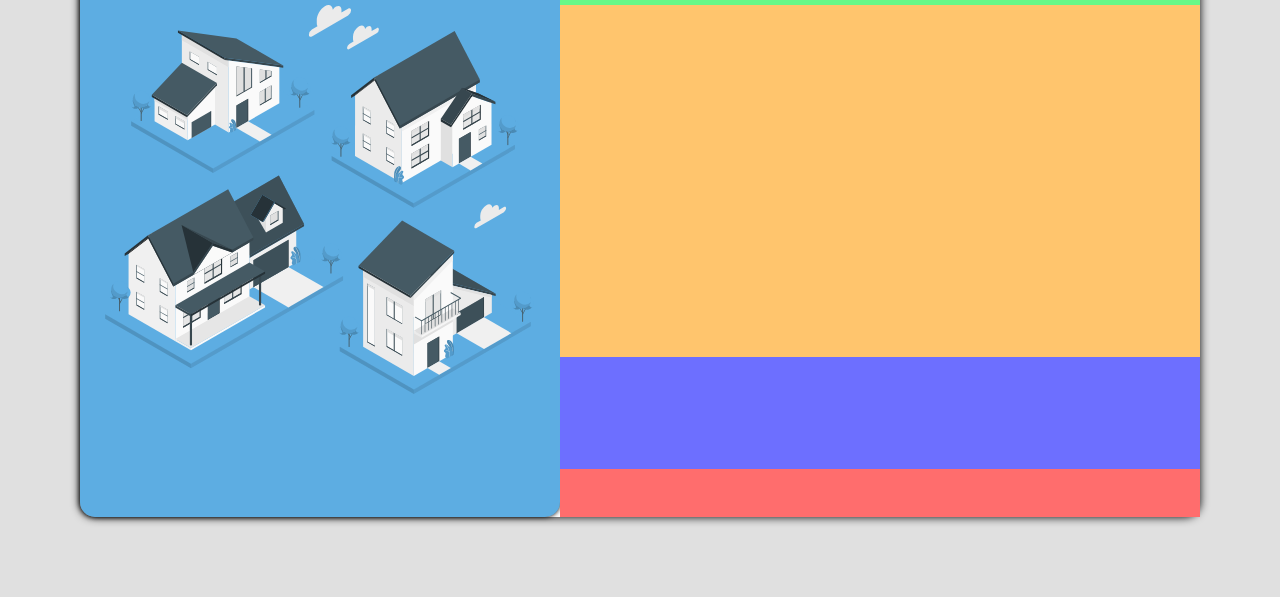
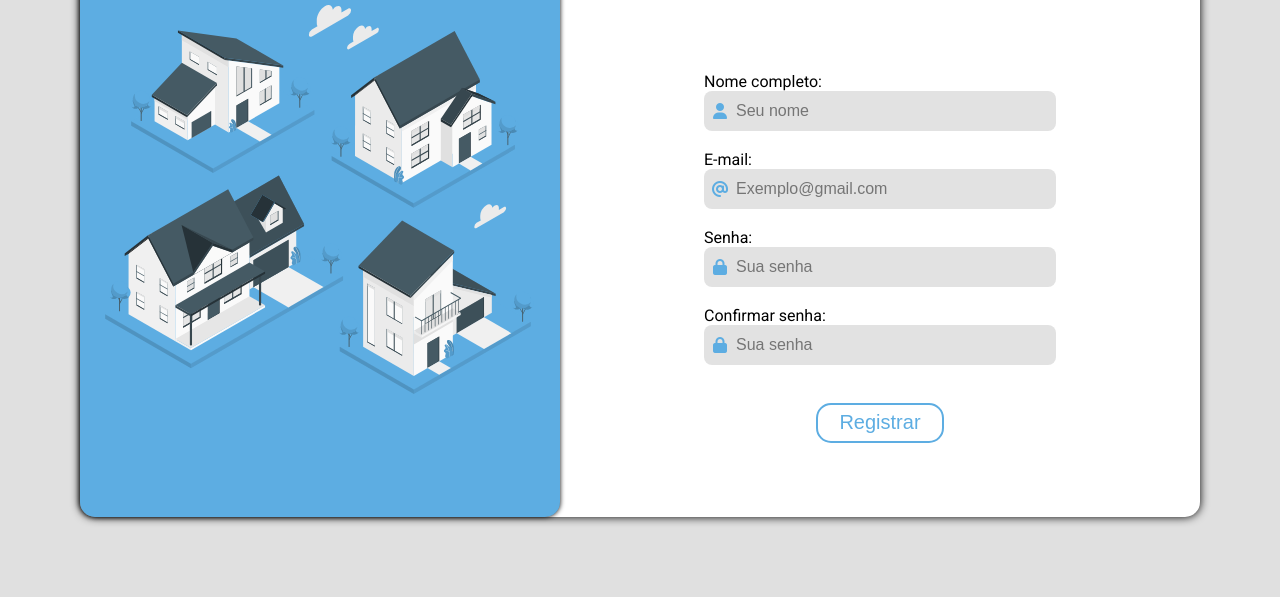
Before and after one commit to SousaaArthur/Condominium-manager, a website: page index.html in a window 1280 px wide. Shown: the part 203-800 px from the top of the page. Drawn offline with Linux system fonts and the light colour scheme.

Commit message:
Condominium manager - ver 0.0.2

```diff
--- a/index.html
+++ b/index.html
@@ -14,30 +14,61 @@
             <div class="side-right">
                 <img src="./assets/SVGS/Houses-amico.svg" alt="">
             </div>
-            <div class="side-left">
-                <div >
+            <div>
+                <div>
 
                 </div>
+                <div>
+
+                </div>
+            </div>
+            <div class="side-left">
                 <div class="text-group">
                     <h1>
                         Registrar
                     </h1>
                     <p>Cadastre seu apartamento aqui!</p>
                 </div>
-                <div class="form-container">
-                    <div class="">
-
+                <div class="form">
+                    <form action="?" method="POST">
+                        <label for="userName">
+                            Nome completo:
+                        </label>
+                        <div class="input-user-name">
+                            <i class="fa-solid fa-user"></i>
+                            <input type="text" name="userName" id="userName" placeholder="Seu nome">
                         </div>
-                    <div>
-
+                        <br>
+                        <label for="userEmail">
+                            E-mail:
+                        </label>
+                        <div class="input-user-email">
+                            <i class="fa-solid fa-at"></i>
+                            <input type="email" name="userEmail" id="userEmail" placeholder="Exemplo@gmail.com">
                         </div>
+                        <br>
+                        <label for="userPassword">
+                            Senha:
+                        </label>
+                        <div class="input-user-password">
+                            <i class="fa-solid fa-lock"></i>
+                            <input type="password" name="userPassword" id="userPassword" placeholder="Sua senha">
                         </div>
-                <div class="captcha">
-                    <form action="?" method="POST">
-                        <div class="g-recaptcha" data-sitekey="your_site_key">
+                        <br>
+                        <label for="userConfirmPassword">
+                            Confirmar senha:
+                        </label>
+                        <div class="input-user-confirm-password">
+                            <i class="fa-solid fa-lock"></i>
+                            <input type="password" name="userConfirmPassword" id="userConfirmPassword" placeholder="Sua senha">
                         </div>
+                        <br>
+                        <div class="g-recaptcha" data-sitekey="6LdUlGcoAAAAAMyFpNId4DHqTRm-WV5i3rIG9YlL"></div>
+                        <br>
+                        <div class="btn-reg">
+                            <input type="submit" value="Registrar" id="btnRegister">
                         </div>
-                <div class="btn-reg">
+                    </form>
 
                 </div>
             </div>
@@ -47,32 +78,39 @@
 </html>
 
 <!--
-                            <div class="options-resident">
-                            <p>O residente é:</p>
-                            <div class="input-options-resident">
-                                <label for="optionTenant">Inquilino</label> <input type="radio" name="optionResident" id="optionTenant">
-                                <label for="optionOwner">Proprietário</label> <input type="radio" name="optionResident" id="optionOwner">
+    <div class="user-name-register">
+                                <label for="userName">
+                                    Nome completo:
+                                </label>
+                                <div class="input-user-name">
+                                    <i class="fa-solid fa-user"></i>
+                                    <input type="text" name="userName" id="userName" placeholder="Seu nome">
                                 </div>
                             </div>
-                        <div class="options-pets">
-                            <p>Possuem animais:</p>
-                            <div class="input-options-pets">
-                                <label for="optionPetsYes">Sim</label> <input type="radio" name="optionPets" id="optionPetsYes">
-                                <label for="optionPetsNo">Não</label> <input type="radio" name="optionPets" id="optionPetsNo">
+                            <div class="user-email-register">
+                                <label for="userEmail">
+                                    E-mail:
+                                </label>
+                                <div class="input-user-email">
+                                    <i class="fa-solid fa-at"></i>
+                                    <input type="email" name="userEmail" id="userEmail" placeholder="Exemplo@gmail.com">
                                 </div>
                             </div>
-                        <div class="options-car">
-                            <p>Possuem carro:</p>
-                            <div class="input-options-car">
-                                <label for="optionCarYes">Sim</label> <input type="radio" name="optionCar" id="optionCarYes">
-                                <label for="optionCarNo">Não</label> <input type="radio" name="optionCar" id="optionCarNo">
+                            <div class="user-password-register">
+                                <label for="userPassword">
+                                    Senha:
+                                </label>
+                                <div class="input-user-password">
+                                    <i class="fa-solid fa-lock"></i>
+                                    <input type="password" name="userPassword" id="userPassword" placeholder="Sua senha">
                                 </div>
                             </div>
-                        <div class="options-motorbike">
-                            <p>Possuem moto:</p>
-                            <div class="input-options-motorbike">
-                                <label for="optionMotorbikeYes">Sim</label> <input type="radio" name="option" id="optionMotorbikeYes">
-                                <label for="optionMotorbikeNo">Não</label> <input type="radio" name="option" id="optionMotorbikeNo">
+                            <div class="user-confirm-password-register">
+                                <label for="userConfirmPassword">
+                                    Confirmar senha:
+                                </label>
+                                <div class="input-user-confirm-password">
+                                    <i class="fa-solid fa-lock"></i>
+                                    <input type="password" name="userConfirmPassword" id="userConfirmPassword" placeholder="Sua senha">
                                 </div>
                             </div>
--->
--- a/style.css
+++ b/style.css
@@ -57,8 +57,9 @@ body{
     flex-direction: column;
     gap: 1rem;
     font-size: 20px;
+    margin-top: 1rem;
     color: #5DADE2;
-    background-color: #67f887;
+    background-color: #67f88600;
 }
 
 
@@ -66,23 +67,155 @@ body{
     color: #c5c5c5;
 }
 
-.form-container{
-    height: 55%;
-    width: 100%;
-    background-color: #ffc56d;
-}
-
-.captcha{
+.form{
     display: flex;
     align-items: center;
     justify-content: center;
-    height: 7rem;
+    height: 100%;
     width: 100%;
-    background-color: #6d6fff;
+}
+
+.form-container label, p{
+    color: #666666;
+}
+
+.input-user-name{
+    display: flex;
+    align-items: center;
+    justify-content: center;
+}
+
+.input-user-name .fa-user{
+    display: flex;
+    align-items: center;
+    justify-content: center;
+    background-color: #e2e2e2;
+    height: 2.5rem;
+    width: 2rem;
+    border-top-left-radius: 8px;
+    border-bottom-left-radius: 8px;
+    color: #5DADE2;
+}
+
+#userName{
+    background-color: #e2e2e2;
+    border: none;
+    height: 2.5rem;
+    width: 20rem;
+    border-top-right-radius: 8px;
+    border-bottom-right-radius: 8px;
+    font-size: 16px;
+}
+
+.input-user-email{
+    display: flex;
+    align-items: center;
+    justify-content: center;
+}
+
+.input-user-email .fa-at{
+    display: flex;
+    align-items: center;
+    justify-content: center;
+    background-color: #e2e2e2;
+    height: 2.5rem;
+    width: 2rem;
+    border-top-left-radius: 8px;
+    border-bottom-left-radius: 8px;
+    color: #5DADE2;
+}
+
+#userEmail{
+    background-color: #e2e2e2;
+    border: none;
+    height: 2.5rem;
+    width: 20rem;
+    border-top-right-radius: 8px;
+    border-bottom-right-radius: 8px;
+    font-size: 16px;
+}
+
+.input-user-password{
+    display: flex;
+    align-items: center;
+    justify-content: center;
+}
+
+.input-user-password .fa-lock{
+    display: flex;
+    align-items: center;
+    justify-content: center;
+    background-color: #e2e2e2;
+    height: 2.5rem;
+    width: 2rem;
+    border-top-left-radius: 8px;
+    border-bottom-left-radius: 8px;
+    color: #5DADE2;
+}
+
+#userPassword{
+    background-color: #e2e2e2;
+    border: none;
+    height: 2.5rem;
+    width: 20rem;
+    border-top-right-radius: 8px;
+    border-bottom-right-radius: 8px;
+    font-size: 16px;
+}
+
+.input-user-confirm-password{
+    display: flex;
+    align-items: center;
+    justify-content: center;
+}
+
+.input-user-confirm-password .fa-lock{
+    display: flex;
+    align-items: center;
+    justify-content: center;
+    background-color: #e2e2e2;
+    height: 2.5rem;
+    width: 2rem;
+    border-top-left-radius: 8px;
+    border-bottom-left-radius: 8px;
+    color: #5DADE2;
+}
+
+#userConfirmPassword{
+    background-color: #e2e2e2;
+    border: none;
+    height: 2.5rem;
+    width: 20rem;
+    border-top-right-radius: 8px;
+    border-bottom-right-radius: 8px;
+    font-size: 16px;
+}
+
+.g-recaptcha{
+    display: flex;
+    align-items: center;
+    justify-content: center;
 }
 
 .btn-reg{
-    height: 3rem;
-    width: 100%;
-    background-color: #ff6d6d;
+    display: flex;
+    align-items: center;
+    justify-content: center;
 }
+
+#btnRegister{
+    height: 2.5rem;
+    width: 8rem;
+    font-size: 20px;
+    color: #5DADE2;
+    background-color: transparent;
+    border: 2px solid #5DADE2;
+    border-radius: 15px;
+    cursor: pointer;
+    transition: .5s;
+}
+
+#btnRegister:hover{
+    background-color: #5DADE2;
+    color: #fafafa;
+}
```
Also changed, not shown: package.json (added, +11 -0 lines). Lines whose indentation alone changed are shown as unchanged.
